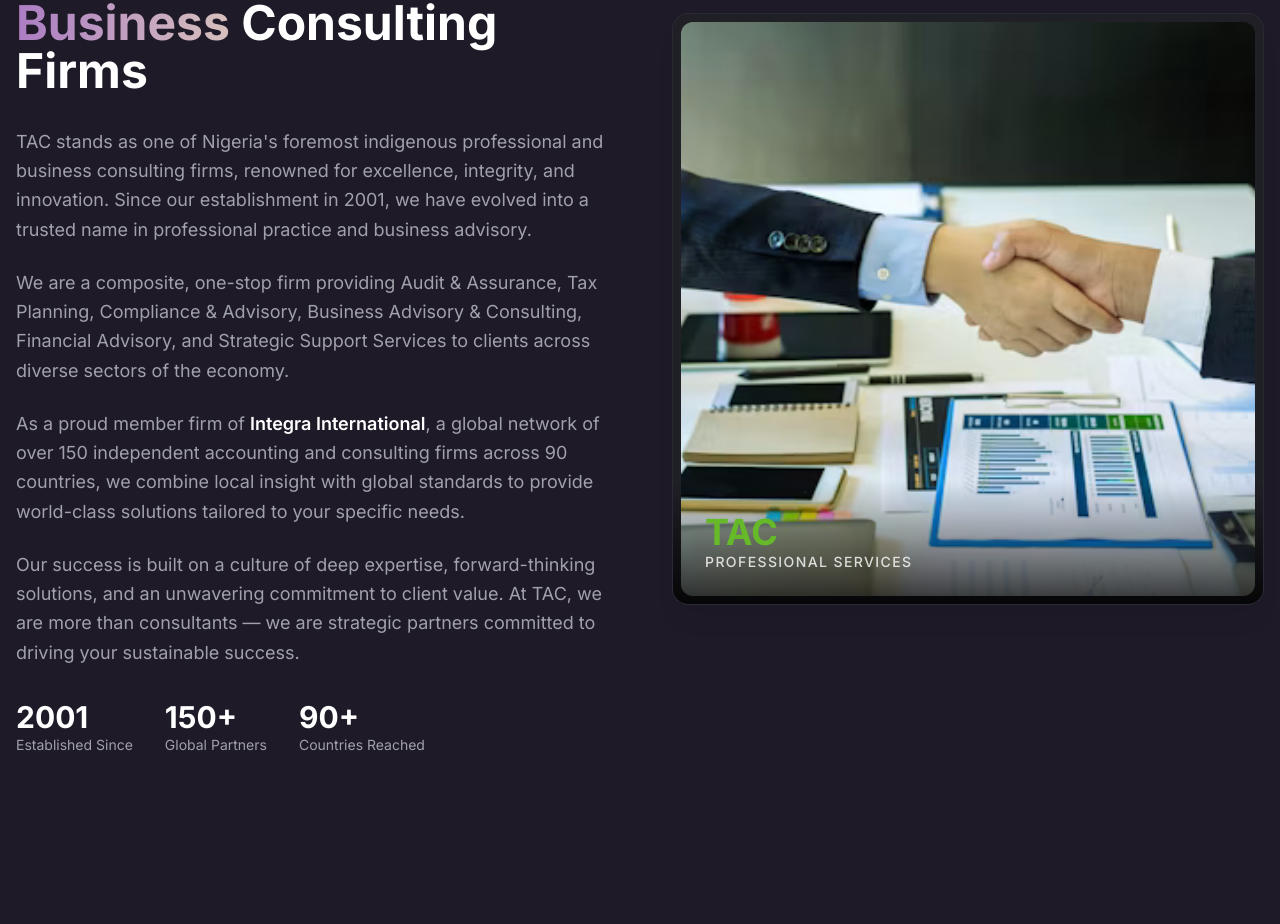
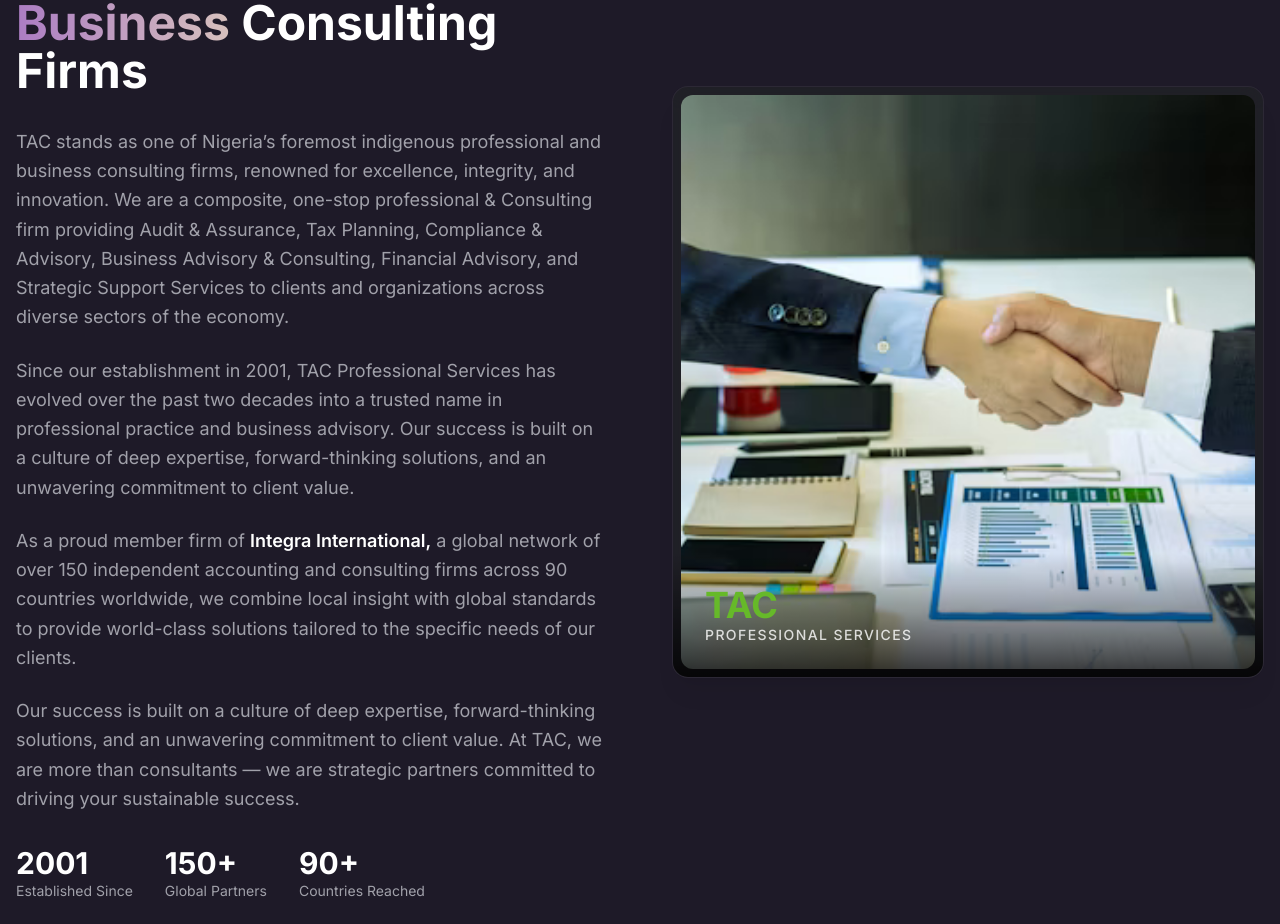
Before and after one commit to johnilizy17/tac, a Next.js app: page / in a window 1280 px wide. Shown: the part 1900-2824 px from the top of the page. Built offline with nearby package versions, Linux system fonts and the light colour scheme.

Commit message:
who we are

```diff
--- a/app/components/AboutSection.tsx
+++ b/app/components/AboutSection.tsx
@@ -65,13 +65,11 @@ export default function AboutSection() {
                         </h2>
                         <div className="space-y-6 text-muted-foreground text-lg leading-relaxed mb-8">
                             <p>
-                                TAC stands as one of Nigeria's foremost indigenous professional and business consulting firms, renowned for excellence, integrity, and innovation. Since our establishment in 2001, we have evolved into a trusted name in professional practice and business advisory.
-                            </p>
+                        TAC stands as one of Nigeria’s foremost indigenous professional and business consulting firms, renowned for excellence, integrity, and innovation. We are a composite, one-stop professional & Consulting firm providing Audit & Assurance, Tax Planning, Compliance & Advisory, Business Advisory & Consulting, Financial Advisory, and Strategic Support Services to clients and organizations across diverse sectors of the economy.    </p>
                             <p>
-                                We are a composite, one-stop firm providing Audit & Assurance, Tax Planning, Compliance & Advisory, Business Advisory & Consulting, Financial Advisory, and Strategic Support Services to clients across diverse sectors of the economy.
-                            </p>
+                          Since our establishment in 2001, TAC Professional Services has evolved over the past two decades into a trusted name in professional practice and business advisory. Our success is built on a culture of deep expertise, forward-thinking solutions, and an unwavering commitment to client value.  </p>
                             <p>
-                                As a proud member firm of <span className="text-foreground font-semibold">Integra International</span>, a global network of over 150 independent accounting and consulting firms across 90 countries, we combine local insight with global standards to provide world-class solutions tailored to your specific needs.
+                               As a proud member firm of <span className="text-foreground font-semibold">Integra International,</span> a global network of over 150 independent accounting and consulting firms across 90 countries worldwide, we combine local insight with global standards to provide world-class solutions tailored to the specific needs of our clients.
                             </p>
                             <p>
                                 Our success is built on a culture of deep expertise, forward-thinking solutions, and an unwavering commitment to client value. At TAC, we are more than consultants — we are strategic partners committed to driving your sustainable success.
```
